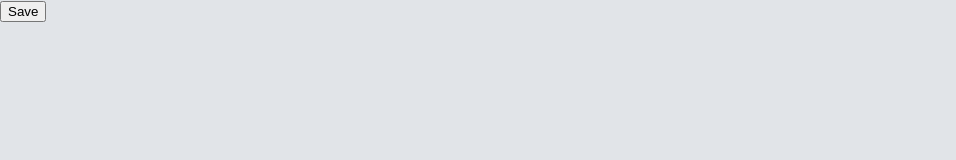
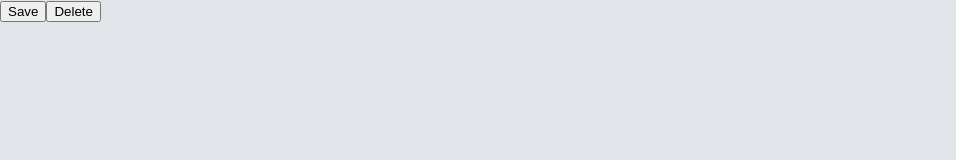
Before and after one commit to FilimonovKostya/notebook, a React (Create React App) app: page / in a window 1280 px wide. Shown: the top 160 px of the page, without its empty margins (0-956 px from the left). Built offline with nearby package versions, Linux system fonts and the light colour scheme.

Commit message:
can delete and save

```diff
--- a/src/App.tsx
+++ b/src/App.tsx
@@ -19,6 +19,12 @@ function App() {
         localStorage.setItem('right', JSON.stringify(rightText))
     }
 
+    const removeText = () => {
+        setRightText('')
+        setLeftText('')
+        localStorage.clear()
+    }
+
     useEffect(() => {
         const getLeftText = localStorage.getItem('left')
         const getRightText = localStorage.getItem('right')
@@ -26,7 +32,10 @@ function App() {
             setLeftText(JSON.parse(getLeftText))
             setRightText(JSON.parse(getRightText))
         }
-
+        return () => {
+            localStorage.setItem('left', JSON.stringify(leftText))
+            localStorage.setItem('right', JSON.stringify(rightText))
+        }
     }, [])
 
     return <div>
@@ -39,6 +48,7 @@ function App() {
             </div>
         </div>
         <button onClick={onSave}>Save</button>
+        <button onClick={removeText}>Delete</button>
     </div>
 }
 
```
